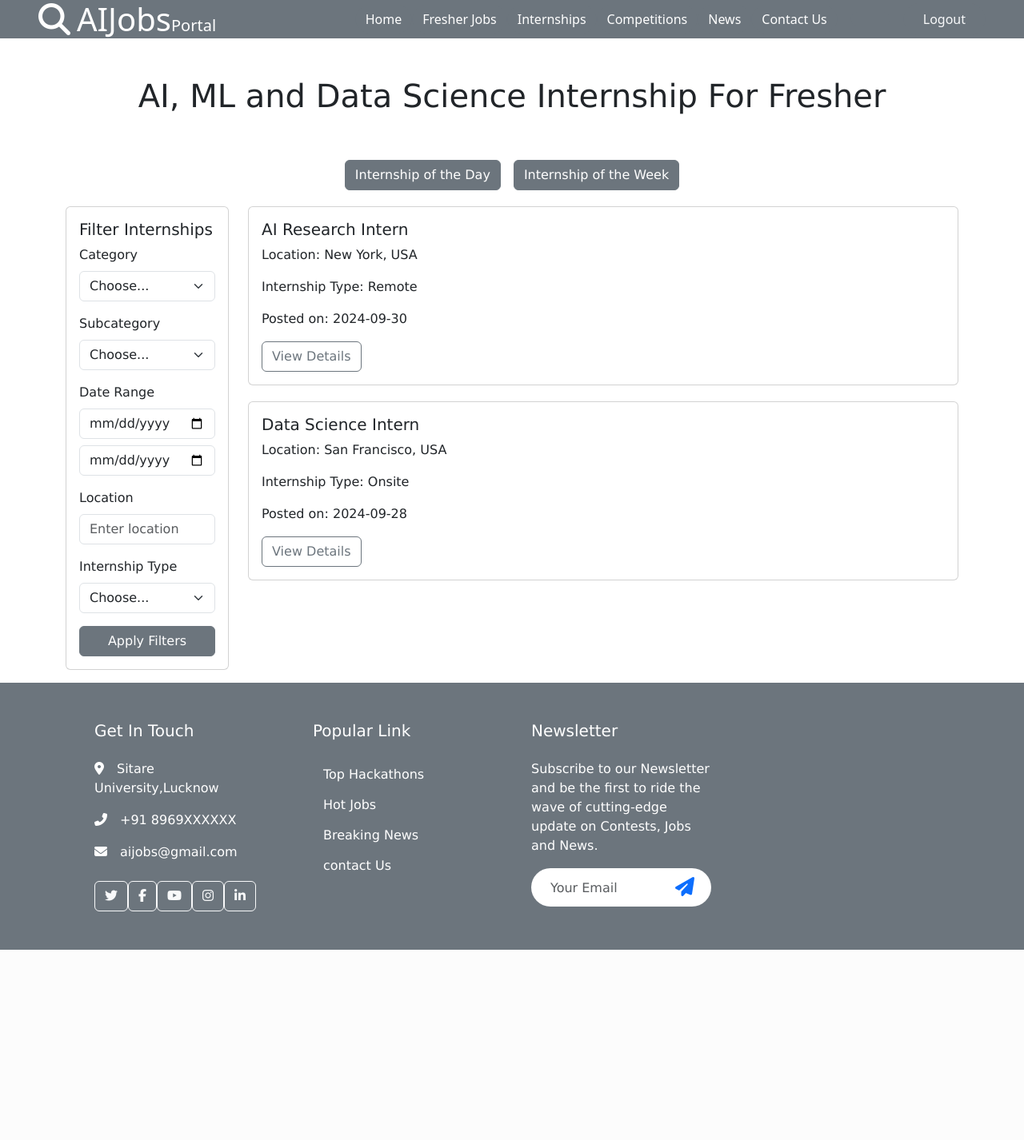
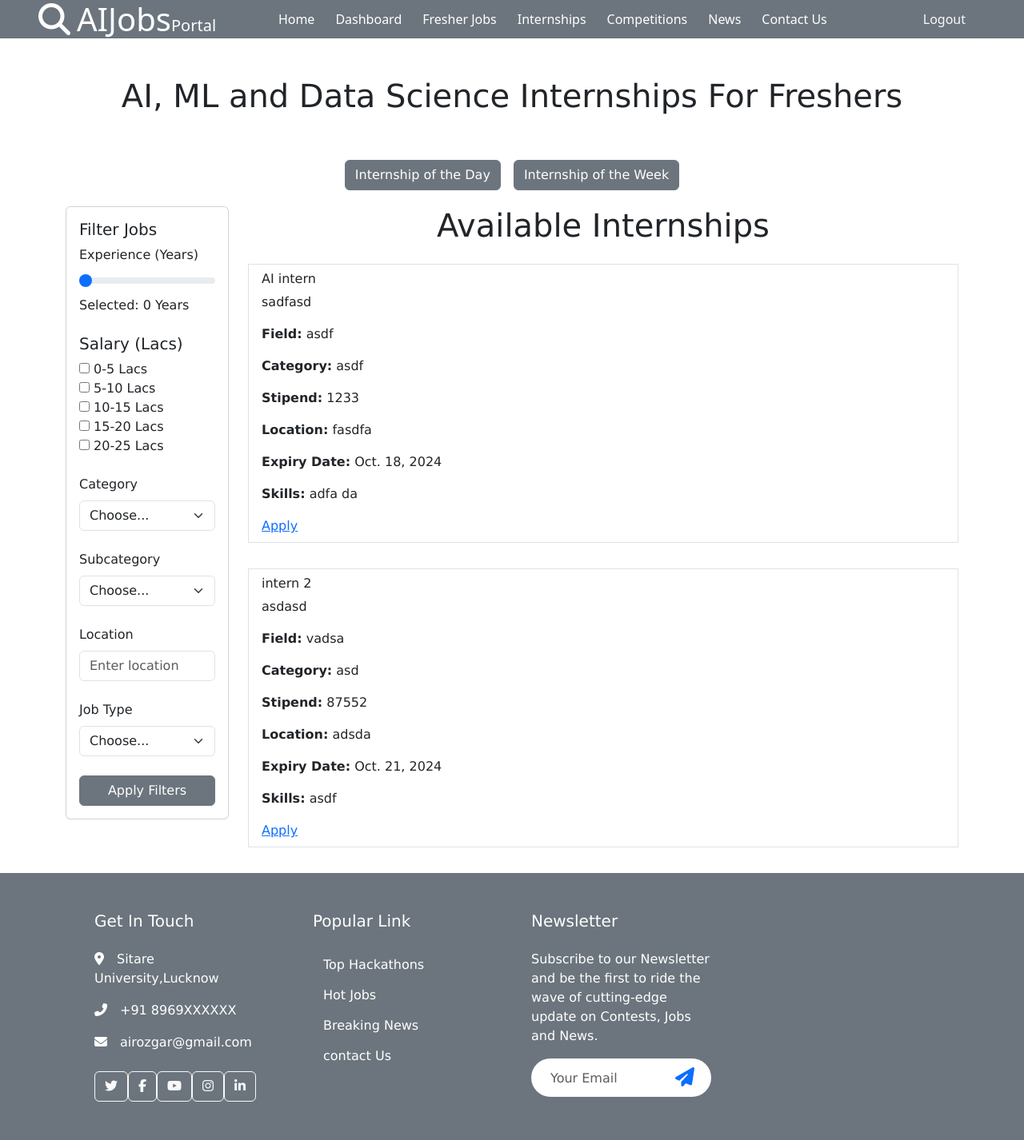
Before and after one commit to nag2mani/airozgar, a Django app: page /internship/ in a window 1280 px wide. Shown: the whole page at 80% size. Before the commit the page ends 1188 px from the top, so only its background shows below. Run offline with Django 5.2, Linux system fonts and the light colour scheme; a user stored in the database is signed in; data comes from the database, SQL or seed files in the repository; both versions use the stored data as it was after the commit; some libraries are stand-ins or nearby versions.

Commit message:
added applied button

```diff
--- a/airozgar/urls.py
+++ b/airozgar/urls.py
@@ -19,6 +19,8 @@ urlpatterns = [
     path("signup/", signup, name='signup'),
 
     path('student/', student, name='student'),
+    path('applyjob/<int:job_id>/', apply_job, name='apply_job'),
+    path('applyinternship/<int:internship_id>/', apply_internship, name='apply_internship'),
     path('company/', company, name='company'),
 
     path('postjob/', postjob, name='postjob'),
--- a/home/templates/base.html
+++ b/home/templates/base.html
@@ -24,6 +24,7 @@
     <div class="collapse navbar-collapse" id="navbarCollapse">
       <div class="navbar-nav ms-auto py-0">
         <a href="/" class="text-white nav-item btn btn-secondary text-light rounded-pill">Home</a>
+        <a href="/student/" class="text-white nav-item btn btn-secondary text-light rounded-pill">Dashboard</a>
         <a href="/job/" class="text-white nav-item btn btn-secondary text-light rounded-pill">Fresher Jobs</a>
         <a href="/internship/" class="text-white nav-item btn btn-secondary text-light rounded-pill">Internships</a>
         <a href="/contest/" class="text-white nav-item btn btn-secondary text-light rounded-pill">Competitions</a>
@@ -51,7 +52,7 @@
           <h5 class="text-white mb-4">Get In Touch</h5>
           <p class="text-white"><i class="fa fa-map-marker-alt me-3"></i>Sitare University,Lucknow</p>
           <p class="text-white"><i class="fa fa-phone-alt me-3"></i>+91 8969XXXXXX</p>
-          <p class="text-white"><i class="fa fa-envelope me-3"></i>aijobs@gmail.com</p>
+          <p class="text-white"><i class="fa fa-envelope me-3"></i>airozgar@gmail.com</p>
           <div class="d-flex pt-2">
             <a class="btn btn-outline-light btn-social" href=""><i class="fab fa-twitter"></i></a>
             <a class="btn btn-outline-light btn-social" href=""><i class="fab fa-facebook-f"></i></a>
--- a/home/templates/internship.html
+++ b/home/templates/internship.html
@@ -5,7 +5,7 @@
     <div class="container px-lg-5">
         <div class="row g-5 py-5">
             <div class="col-12 text-center">
-                <h1>AI, ML and Data Science Internship For Fresher</h1>
+                <h1>AI, ML and Data Science Internships For Freshers</h1>
             </div>
         </div>
     </div>
@@ -23,13 +23,33 @@
         </div>
 
         <div class="row">
-            <!-- Filter Section (20% width) -->
+            <!-- Filter Section (25% width) -->
             <div class="col-md-3 filter-section">
                 <div class="card">
                     <div class="card-body">
-                        <h5 class="card-title">Filter Internships</h5>
+                        <h5 class="card-title">Filter Jobs</h5>
+
+                        <!-- Experience Filter -->
+                        <div class="mb-4">
+                            <label class="form-label">Experience (Years)</label>
+                            <input type="range" class="form-range" min="0" max="25" value="0" id="experienceRange">
+                            <p>Selected: <span id="experienceValue">0</span> Years</p>
+                        </div>
+
+                        <!-- Salary Filter -->
+                        <div class="mb-4">
+                            <h5>Salary (Lacs)</h5>
+                            <div>
+                                <input type="checkbox" id="salary1" name="salary" value="0-5"> 0-5 Lacs<br>
+                                <input type="checkbox" id="salary2" name="salary" value="5-10"> 5-10 Lacs<br>
+                                <input type="checkbox" id="salary3" name="salary" value="10-15"> 10-15 Lacs<br>
+                                <input type="checkbox" id="salary4" name="salary" value="15-20"> 15-20 Lacs<br>
+                                <input type="checkbox" id="salary5" name="salary" value="20-25"> 20-25 Lacs<br>
+                            </div>
+                        </div>
+
                         <!-- Category Filter -->
-                        <div class="mb-3">
+                        <div class="mb-4">
                             <label for="category" class="form-label">Category</label>
                             <select id="category" class="form-select">
                                 <option selected>Choose...</option>
@@ -39,8 +59,9 @@
                                 <!-- Add more categories as needed -->
                             </select>
                         </div>
+
                         <!-- Subcategory Filter -->
-                        <div class="mb-3">
+                        <div class="mb-4">
                             <label for="subcategory" class="form-label">Subcategory</label>
                             <select id="subcategory" class="form-select">
                                 <option selected>Choose...</option>
@@ -50,27 +71,24 @@
                                 <!-- Add more subcategories as needed -->
                             </select>
                         </div>
-                        <!-- Date Range Filter -->
-                        <div class="mb-3">
-                            <label for="date-range" class="form-label">Date Range</label>
-                            <input type="date" id="start-date" class="form-control mb-2" placeholder="Start Date">
-                            <input type="date" id="end-date" class="form-control" placeholder="End Date">
-                        </div>
+
                         <!-- Location Filter -->
-                        <div class="mb-3">
+                        <div class="mb-4">
                             <label for="location" class="form-label">Location</label>
                             <input type="text" id="location" class="form-control" placeholder="Enter location">
                         </div>
-                        <!-- Internship Type Filter -->
-                        <div class="mb-3">
-                            <label for="internship-type" class="form-label">Internship Type</label>
-                            <select id="internship-type" class="form-select">
+
+                        <!-- Job Type Filter -->
+                        <div class="mb-4">
+                            <label for="job-type" class="form-label">Job Type</label>
+                            <select id="job-type" class="form-select">
                                 <option selected>Choose...</option>
                                 <option value="1">Remote</option>
                                 <option value="2">Onsite</option>
                                 <option value="3">Hybrid</option>
                             </select>
                         </div>
+
                         <!-- Apply Filter Button -->
                         <button class="btn btn-secondary w-100">Apply Filters</button>
                     </div>
@@ -79,36 +97,37 @@
 
             <!-- Internship Cards Section (80% width) -->
             <div class="col-md-9 internship-cards-section">
-                <div class="row">
-                    <!-- Internship Card 1 -->
-                    <div class="col-md-12 internship-card">
-                        <div class="card">
-                            <div class="card-body">
-                                <h5 class="card-title">AI Research Intern</h5>
-                                <p class="card-text">Location: New York, USA</p>
-                                <p class="card-text">Internship Type: Remote</p>
-                                <p class="card-text">Posted on: 2024-09-30</p>
-                                <a href="#" class="btn btn-outline-secondary">View Details</a>
-                            </div>
-                        </div>
+                <h1 class="text-center">Available Internships</h1>
+                <ul class="list-group">
+                    {% for internship in internships %}
+                    <div class="my-3">
+                        <li class="list-group-item">
+                            <h6>{{ internship.title }}</h6>
+                            <p>{{ internship.description }}</p>
+                            <p><strong>Field:</strong> {{ internship.field }}</p>
+                            <p><strong>Category:</strong> {{ internship.category }}</p>
+                            <p><strong>Stipend:</strong> {{ internship.stipend }}</p>
+                            <p><strong>Location:</strong> {{ internship.location }}</p>
+                            <p><strong>Expiry Date:</strong> {{ internship.expiry_date }}</p>
+                            <p><strong>Skills:</strong> {{ internship.skills }}</p>
+                            <a href="{% url 'apply_internship' internship.id %}">Apply</a>
+                        </li>
                     </div>
-                    <!-- Internship Card 2 -->
-                    <div class="col-md-12 internship-card">
-                        <div class="card">
-                            <div class="card-body">
-                                <h5 class="card-title">Data Science Intern</h5>
-                                <p class="card-text">Location: San Francisco, USA</p>
-                                <p class="card-text">Internship Type: Onsite</p>
-                                <p class="card-text">Posted on: 2024-09-28</p>
-                                <a href="#" class="btn btn-outline-secondary">View Details</a>
-                            </div>
-                        </div>
-                    </div>
-                    <!-- Add more internship cards as needed -->
-                </div>
+                    {% empty %}
+                        <li class="list-group-item">No internships available.</li>
+                    {% endfor %}
+                </ul>
             </div>
         </div>
     </div>
 </div>
 
-{%endblock%}
+<!-- JavaScript for Experience Slider -->
+<script>
+    const experienceSlider = document.getElementById('experienceRange');
+    const experienceValue = document.getElementById('experienceValue');
+    experienceSlider.oninput = function() {
+        experienceValue.textContent = this.value;
+    };
+</script>
+{% endblock %}
--- a/home/views.py
+++ b/home/views.py
@@ -1,3 +1,4 @@
+from datetime import datetime
 from .models import *
 from django.contrib.auth.models import User
 from django.contrib import messages
@@ -12,12 +13,14 @@ def home(request):
 
 @login_required(login_url="/login/")
 def job(request):
-    return render(request, 'job.html')
+    jobs = Job.objects.all()
+    return render(request, 'job.html', {'jobs': jobs})
 
 
 @login_required(login_url="/login/")
 def internship(request):
-    return render(request, 'internship.html')
+    internships = Internship.objects.all()
+    return render(request, 'internship.html', {'internships': internships})
 
 
 @login_required(login_url="/login/")
@@ -52,7 +55,34 @@ def contact(request):
 
 @login_required(login_url="/login/")
 def student(request):
-    return render(request, 'student.html')
+    student = request.user.student
+    applied_jobs = Job.objects.filter(student_applied__has_key=str(student.id))
+    applied_internships = Internship.objects.filter(student_applied__has_key=str(student.id))
+    return render(request, 'student.html', {'applied_jobs': applied_jobs, 'applied_internships': applied_internships})
+
+@login_required(login_url="/login/")
+def apply_job(request, job_id):
+    job = get_object_or_404(Job, id=job_id)
+    student = request.user.student
+    if str(student.id) not in job.student_applied:
+        job.student_applied[str(student.id)] = {'applied_date': datetime.now().strftime('%Y-%m-%d')}
+        job.save()
+        messages.success(request, "Applied for the job successfully!")
+    else:
+        messages.info(request, "You have already applied for this job.")
+    return redirect('/job/')
+
+@login_required(login_url="/login/")
+def apply_internship(request, internship_id):
+    internship = get_object_or_404(Internship, id=internship_id)
+    student = request.user.student
+    if str(student.id) not in internship.student_applied:
+        internship.student_applied[str(student.id)] = {'applied_date': datetime.now().strftime('%Y-%m-%d')}
+        internship.save()
+        messages.success(request, "Applied for the internship successfully!")
+    else:
+        messages.info(request, "You have already applied for this internship.")
+    return redirect('/internship/')
 
 
 @login_required(login_url="/login/")
@@ -194,7 +224,7 @@ def login_page(request):
 
             # Redirect based on whether the user is a student or a company
             if hasattr(user, 'student'):
-                return redirect('/student/')
+                return redirect('/')
             elif hasattr(user, 'company'):
                 return redirect('/company/')
 
```
Also changed, not shown: home/templates/job.html (+61 -35 lines), home/templates/student.html (+33 -2 lines), home/templates/test.html (+90 -0 lines), db.sqlite3.
